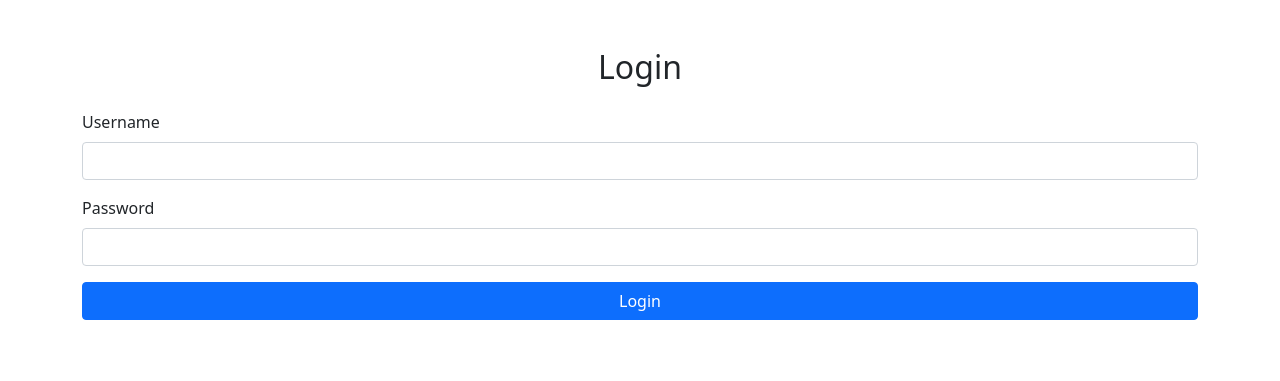
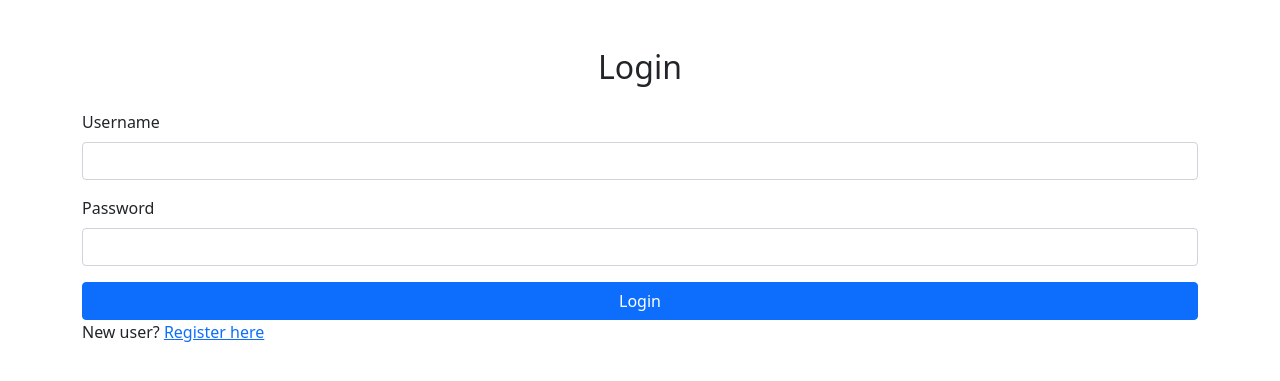
Before and after one commit to Karthi-666/azam_aws_prjct, a Flask app: page /login in a window 1280 px wide. Shown: the top 381 px of the page. Run offline with Flask 2, Linux system fonts and the light colour scheme.

Commit message:
Update login.html

```diff
--- a/templates/login.html
+++ b/templates/login.html
@@ -19,6 +19,8 @@
                 <input type="password" class="form-control" id="password" name="password" required>
             </div>
             <button type="submit" class="btn btn-primary w-100">Login</button>
+            <br>
+            <p>New user? <a href="{{ url_for('register') }}">Register here</a></p>
         </form>
     </div>
     <script src="https://cdn.jsdelivr.net/npm/@popperjs/core@2.11.6/dist/umd/popper.min.js"></script>
```
